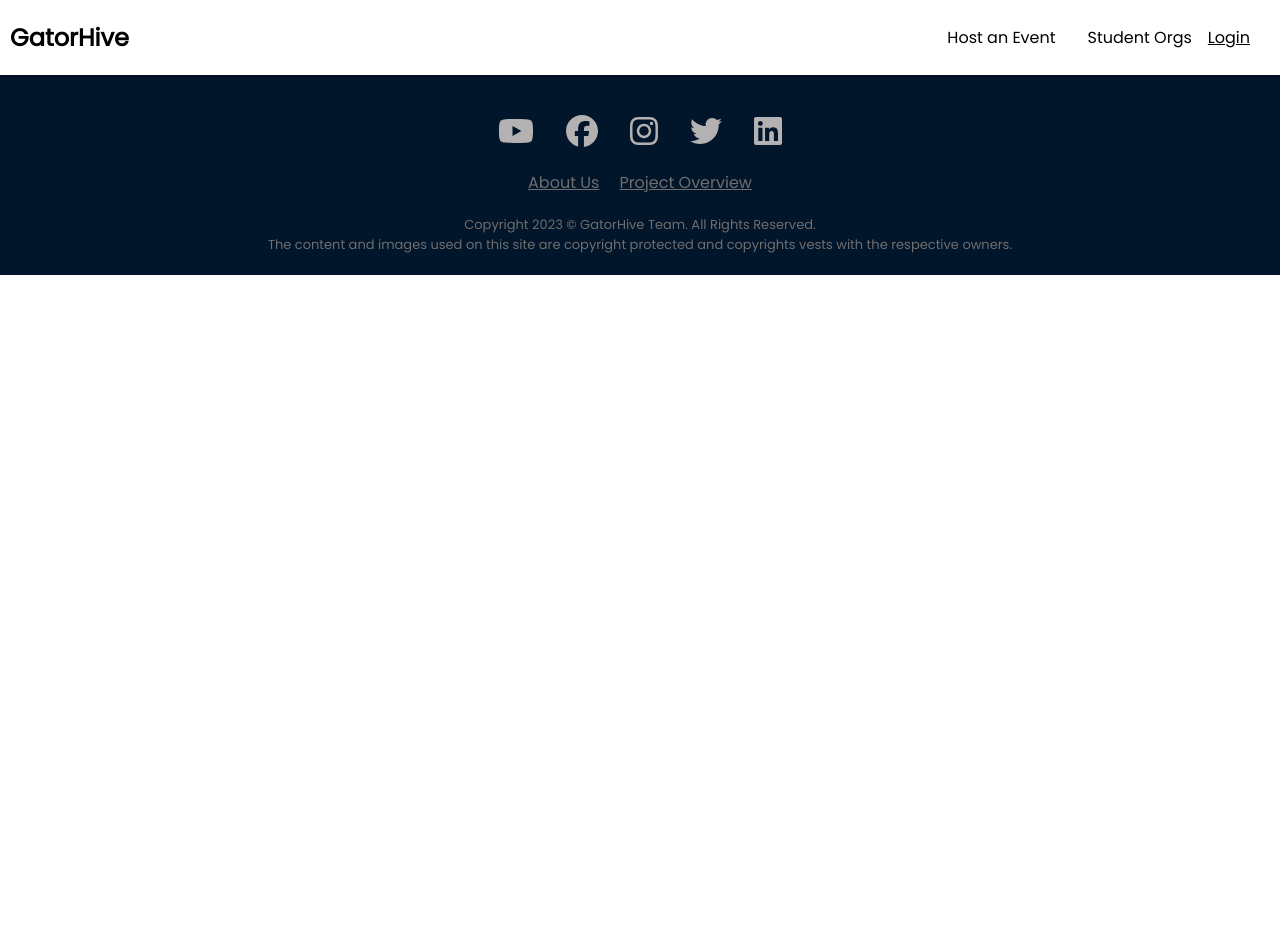
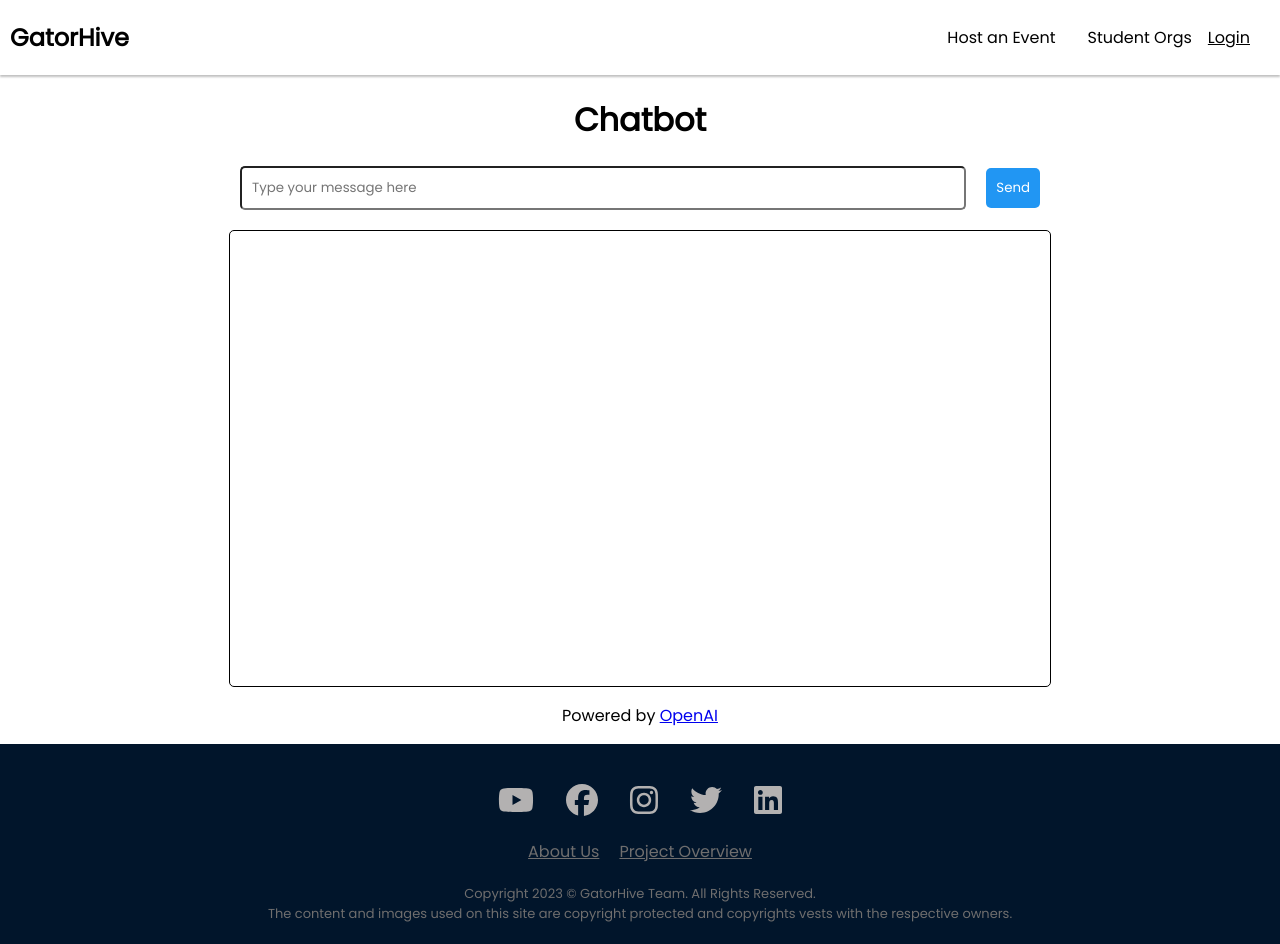
Before and after one commit to shanmukhchowdary147/GatorHive-26, a React (Create React App) app in the folder client/: page /chatbot in a window 1280 px wide. Before the commit the page ends 800 px from the top, so only its background shows below. Built offline with nearby package versions, Linux system fonts and the light colour scheme.

Commit message:
Chatbot changes

```diff
--- a/client/src/App.js
+++ b/client/src/App.js
@@ -15,10 +15,10 @@ import Account from "./pages/Account/Account";
 import Search from "./pages/Search/Search";
 import EventDetails from "./pages/EventDetails/EventDetails";
 import HostEvent from "./pages/HostEvent/HostEvent";
-import EditProfile from "./components/Account/EditProfile";
 import StudentOrgs from "./pages/StudentOrgs/StudentOrgs";
 import AboutUs from "./pages/AboutUs/AboutUs";
 import Fake from "./Fake";
+import Chatbot from "./pages/Chatbot/Chatbot";
 
 function App() {
   return (
@@ -35,6 +35,7 @@ function App() {
           <Route path="/event" component={EventDetails} />
           <Route path="/student-orgs" component={StudentOrgs} />
           <Route path="/about-us" component={AboutUs} />
+          <Route path="/chatbot" component={Chatbot} />
         </Switch>
         <Footer />
       </div>
--- /dev/null
+++ b/client/src/pages/Chatbot/Chatbot.css
@@ -0,0 +1,48 @@
+.chatbot-container {
+  margin: auto;
+  width: 80%;
+  max-width: 800px;
+  display: flex;
+  flex-direction: column;
+  align-items: center;
+  text-align: center;
+}
+
+.chatbot-title {
+  text-align: center;
+}
+
+form {
+  display: flex;
+  justify-content: space-between;
+  align-items: center;
+  width: 100%;
+  margin-bottom: 20px;
+}
+
+.chatbot-input {
+  padding: 10px;
+  border-radius: 5px;
+  margin-right: 10px;
+  flex: 1;
+}
+
+.chatbot-submit {
+  padding: 10px;
+  border: none;
+  border-radius: 5px;
+  background-color: #2196F3;
+  color: white;
+  cursor: pointer;
+  margin-left: 10px;
+}
+
+.chatbot-output {
+  border: 1px solid ;
+  border-radius: 5px;
+  padding: 10px;
+  height: 435px;
+  width: 100%;
+  text-align: center;
+  overflow: scroll;
+}
--- a/client/src/pages/Chatbot/Chatbot.js
+++ b/client/src/pages/Chatbot/Chatbot.js
@@ -1,43 +1,52 @@
-function recommendEvents() {
-  // code for event recommendations goes here
-  // You can use APIs or a database to fetch event data and recommend events to the user
+import React, { useState } from "react";
+import Axios from "axios";
+import "./Chatbot.css";
 
-  const recommendedEvents = [
-    {
-      name: "Event 1",
-      date: "15th March, 2023",
-      venue: "Venue 1",
-      description: "This is the description for Event 1",
-    },
-    {
-      name: "Event 2",
-      date: "14th March, 2023",
-      venue: "Venue 2",
-      description: "This is the description for Event 2",
-    },
-    {
-      name: "Event 3",
-      date: "13th March, 2023",
-      venue: "Venue 3",
-      description: "This is the description for Event 3",
-    },
-  ];
+function Chatbot() {
+  const [input, setInput] = useState("");
+  const [output, setOutput] = useState("");
 
-  // open chat interface
-  const chatbotWindow = window.open("", "chatbotWindow", "width=400,height=600");
-  chatbotWindow.document.write("<h1>Recommended Events:</h1>");
+  const handleInput = (event) => {
+    setInput(event.target.value);
+  };
 
-  // display recommended events
-  recommendedEvents.forEach((event) => {
-    chatbotWindow.document.write(`
-      <div class="event">
-        <h2>${event.name}</h2>
-        <p><strong>Date:</strong> ${event.date}</p>
-        <p><strong>Venue:</strong> ${event.venue}</p>
-        <p><strong>Description:</strong> ${event.description}</p>
+  const handleSubmit = async (event) => {
+    event.preventDefault();
+    try {
+      const response = await Axios.post("http://localhost:8000/message", {
+        message: input,
+      });
+      setOutput(response.data.message);
+    } catch (error) {
+      console.error(error);
+    }
+  };
+
+  return (
+    <div className="chatbot-container">
+      <h1 className="chatbot-title">Chatbot</h1>
+      <form onSubmit={handleSubmit}>
+        <input
+          className="chatbot-input"
+          type="text"
+          value={input}
+          onChange={handleInput}
+          placeholder="Type your message here"
+        />
+        <button className="chatbot-submit" type="submit">
+          Send
+        </button>
+      </form>
+      <div className="chatbot-output">
+        <p>{output}</p>
       </div>
-    `);
-  });
+      <div>
+        <p>
+          Powered by <a href="https://openai.com/blog/openai-api/">OpenAI</a>
+        </p>
+      </div>
+    </div>
+  );
 }
 
-export default recommendEvents;
+export default Chatbot;
--- a/client/src/pages/home/home.js
+++ b/client/src/pages/home/home.js
@@ -3,7 +3,6 @@ import SimpleImageSlider from "react-simple-image-slider";
 import { Carousel } from "react-responsive-carousel";
 import "./Home.css";
 import { BiSearchAlt } from "react-icons/bi";
-import recommendEvents from "../Chatbot/Chatbot.js";
 import { IoChatbubbleEllipsesSharp } from "react-icons/io5";
 import Cookies from "js-cookie";
 import Axios from "axios";
@@ -57,7 +56,7 @@ const Home = () => {
 
   // update carousel images every 5 seconds
   function handleChatbotClick() {
-    recommendEvents();
+    window.location.href = `/chatbot`;
   }
 
   function convertUtcToLocal(eventDate) {
```
